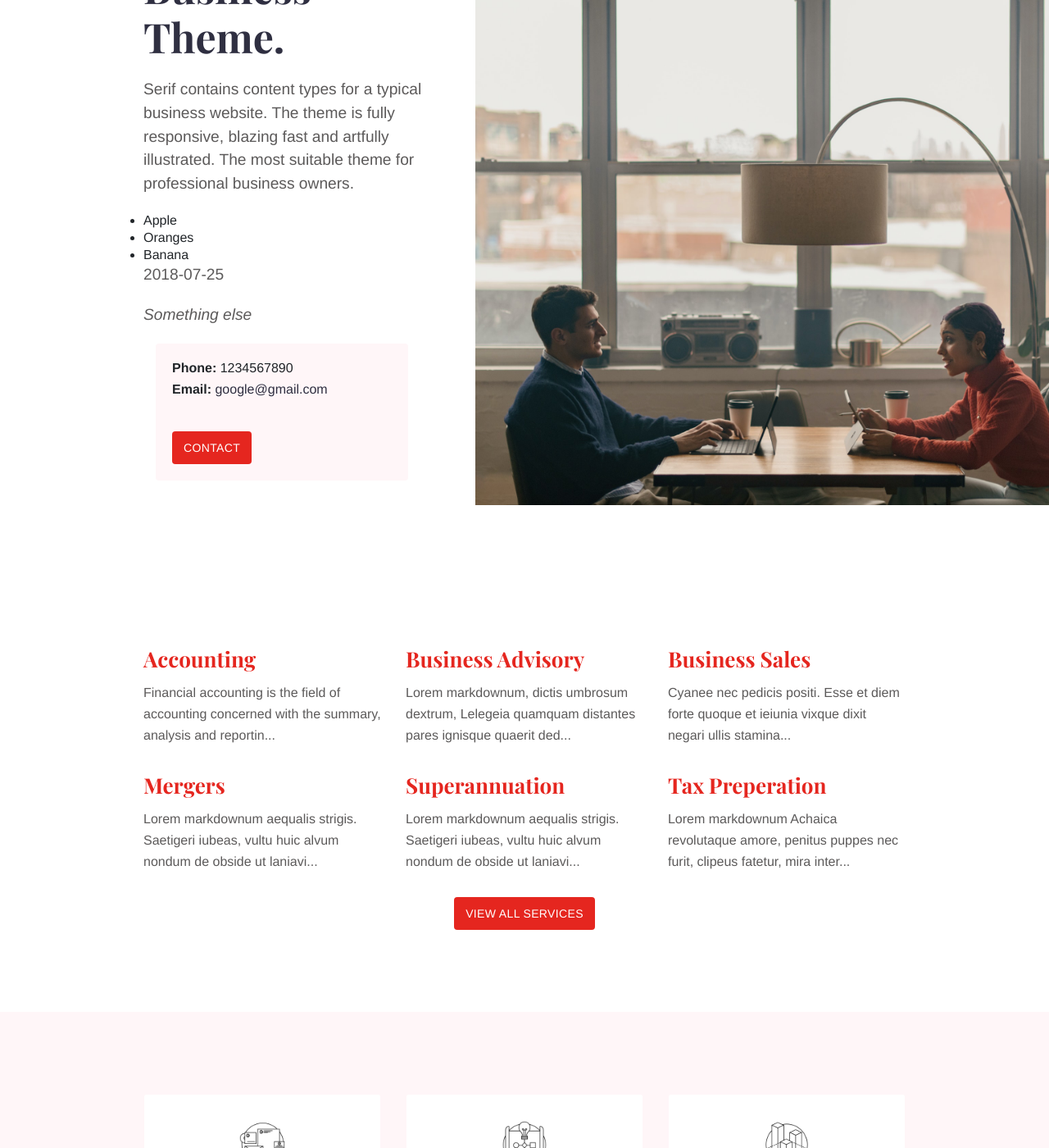
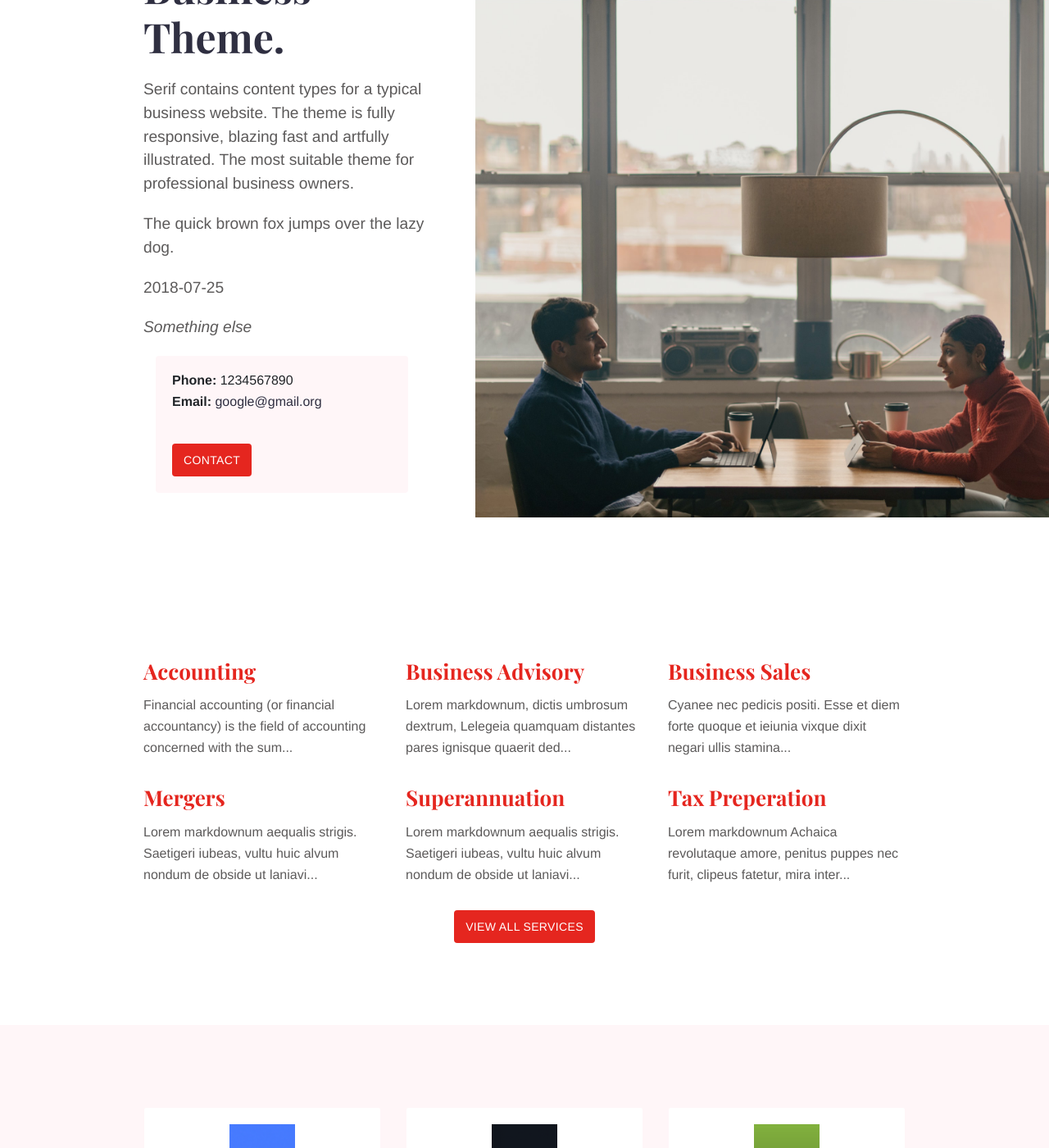
Before and after one commit to heydavid-dev/serif-neo-1000-251, a Jekyll site: the page built from index.md, in a window 1280 px wide and 1400 px high, scrolled down 330 px. Shown: the whole window at 82% size. Built offline with Jekyll 4.4.1, drawn with Linux system fonts in a browser that asks for light colours; some of the changed text lies outside the part shown.

Commit message:
12 Mar 03:00team.md, about.md, index.md, contact.md, _config.yml, services.md, _data/social.yml, _data/contact.yml, _data/features.yml, _team/sage-kirk.md, _services/mergers.md, _services/accounting.md, _team/peter-van-eijk.md, _services/business-sales.md, _services/superannuation.md, _services/tax-preperation.md, _services/business-advisory.md, images/features/noun_branding_1885335.png, images/features/noun_The Process_1885341.png, images/features/noun_3d modeling_1885342.png, images/illustrations/reading.png

```diff
--- a/_data/contact.yml
+++ b/_data/contact.yml
@@ -1,4 +1,4 @@
 ---
-email: google@gmail.com
+email: google@gmail.org
 phone: '1234567890'
 contact-button-link: contact
--- a/_data/features.yml
+++ b/_data/features.yml
@@ -1,11 +1,11 @@
 ---
 main:
-- title: Free Consultation
+- title: Paid Consultation
   description: New clients receive an obligation free consultation.
   image: "/images/features/noun_branding_1885335.png"
-- title: Certified Accountants
+- title: Desired Accountants
   description: All members of our team are certified accountants.
   image: "/images/features/noun_The Process_1885341.png"
-- title: Tax Compliance
+- title: Tax Evasion
   description: We stay up to date on the latest changes to the tax code.
   image: "/images/features/noun_3d modeling_1885342.png"
--- a/_services/accounting.md
+++ b/_services/accounting.md
@@ -6,7 +6,9 @@ weight: 1
 layout: service
 
 ---
-Financial accounting is the field of accounting concerned with the **summary, analysis and reporting** of financial transactions related to a business.
+Financial accounting (or financial accountancy) is the field of accounting concerned with the **summary, analysis and reporting** of financial transactions related to a business.
+
+![Accounting Services](/images/austin-distel-nGc5RT2HmF0-unsplash.jpg)
 
 # Objectives
 
--- a/index.md
+++ b/index.md
@@ -12,9 +12,8 @@ intro_image_hide_on_mobile: true
 
 Serif contains content types for a typical business website. The theme is fully responsive, blazing fast and artfully illustrated. The most suitable theme for professional business owners.
 
-* Apple
-* Oranges
-* Banana
+The quick brown fox jumps over the lazy dog.
+
 
 2018-07-25
 
```
Also changed, not shown: services.md (+2 -2 lines), images/features/noun_3d modeling_1885342.png, images/features/noun_The Process_1885341.png, images/features/noun_branding_1885335.png, images/illustrations/reading.png.
